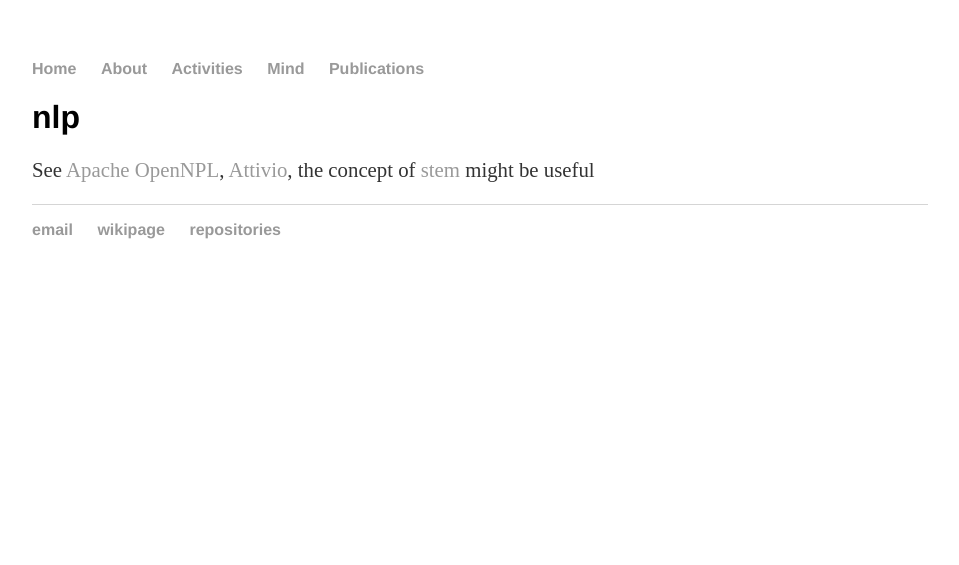
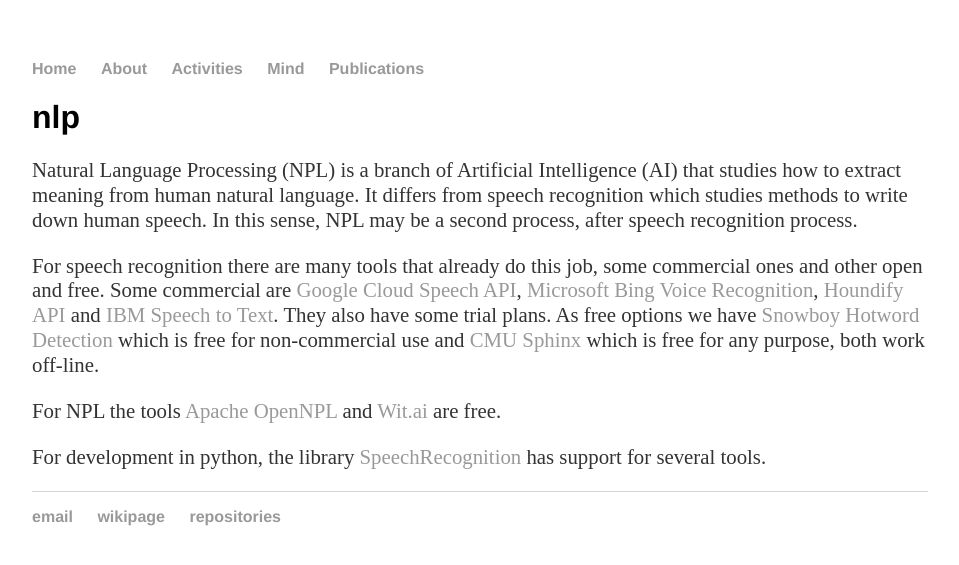
Before and after one commit to cleberjamaral/cleberjamaral.github.io, a Jekyll site: the page built from knowledge/research/nlp.md, in a window 1280 px wide. Shown: the top 565 px of the page, without its empty margins (160-1119 px from the left). Built offline with Jekyll 4.4.1, drawn with Linux system fonts in a browser that asks for light colours; our own code applies the rules of GitHub Pages for plain Markdown files.

Commit message:
GitBook: [master] 2 pages modified

```diff
--- a/knowledge/research/nlp.md
+++ b/knowledge/research/nlp.md
@@ -4,4 +4,10 @@
 
 # nlp
 
-See [Apache OpenNPL](http://opennlp.apache.org/), [Attivio](https://www.attivio.com/), the concept of [stem](https://en.wikipedia.org/wiki/Word_stem) might be useful
+Natural Language Processing \(NPL\) is a branch of Artificial Intelligence \(AI\) that studies how to extract meaning from human natural language. It differs from speech recognition which studies methods to write down human speech. In this sense, NPL may be a second process, after speech recognition process.
+
+For speech recognition there are many tools that already do this job, some commercial ones and other open and free. Some commercial are [Google Cloud Speech API](https://cloud.google.com/speech/), [Microsoft Bing Voice Recognition](https://www.microsoft.com/cognitive-services/en-us/speech-api), [Houndify API](https://houndify.com/) and [IBM Speech to Text](http://www.ibm.com/smarterplanet/us/en/ibmwatson/developercloud/speech-to-text.html). They also have some trial plans. As free options we have [Snowboy Hotword Detection](https://snowboy.kitt.ai/) which is free for non-commercial use and [CMU Sphinx](http://cmusphinx.sourceforge.net/wiki/) which is free for any purpose, both work off-line.
+
+For NPL the tools [Apache OpenNPL](http://opennlp.apache.org/) and [Wit.ai](https://wit.ai/) are free.
+
+For development in python, the library [SpeechRecognition](https://pypi.org/project/SpeechRecognition/) has support for several tools.
```
Also changed, not shown: plans/README.md (+1 -1 lines).
